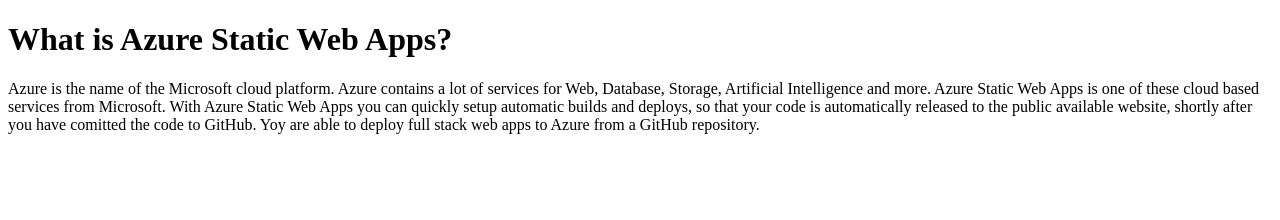
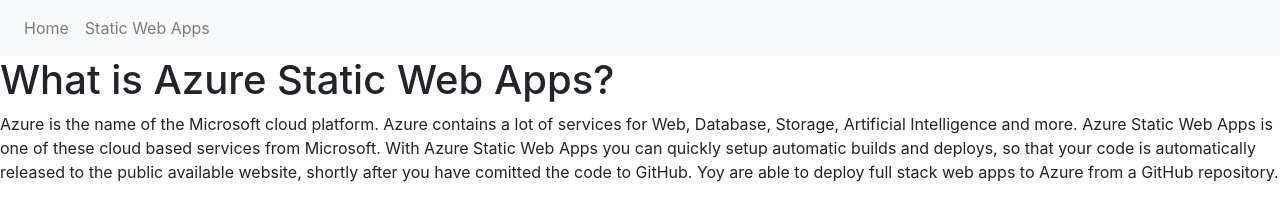
Before and after one commit to Empeno/EmpenosSmartlearningStaticWebApp, a plain HTML site: page What-is-azure-static-web-apps.html in a window 1280 px wide. Drawn offline with nearby package versions, Linux system fonts and the light colour scheme.

Commit message:
cool stuff

```diff
--- a/Models/What-is-azure-static-web-apps.html
+++ b/What-is-azure-static-web-apps.html
@@ -4,13 +4,17 @@
     <meta charset="UTF-8">
     <meta name="viewport" content="width=device-width, initial-scale=1.0">
     <title>Document</title>
+    <link rel="stylesheet" href="https://maxcdn.bootstrapcdn.com/bootstrap/4.0.0/css/bootstrap.min.css" integrity="sha384-Gn5384xqQ1aoWXA+058RXPxPg6fy4IWvTNh0E263XmFcJlSAwiGgFAW/dAiS6JXm" crossorigin="anonymous">
+    <script src="js/navigation.js" async></script>
 </head>
 <body>
+    <nav id="mainNavigation"></nav>
     <h1>What is Azure Static Web Apps?</h1>
     <p>
         Azure is the name of the Microsoft cloud platform. Azure contains a lot of services for Web, Database, Storage, Artificial Intelligence and more.
         Azure Static Web Apps is one of these cloud based services from Microsoft.
         With Azure Static Web Apps you can quickly setup automatic builds and deploys, so that your code is automatically released to the public available website, shortly after you have comitted the code to GitHub.
         Yoy are able to deploy full stack web apps to Azure from a GitHub repository.</p>
+
 </body>
 </html>
--- /dev/null
+++ b/js/navigation.js
@@ -0,0 +1,43 @@
+{/* <nav class="navbar navbar-expand-lg navbar-light bg-light">
+  <a class="navbar-brand" href="#">Navbar</a>
+  <button class="navbar-toggler" type="button" data-toggle="collapse" data-target="#navbarNavAltMarkup" aria-controls="navbarNavAltMarkup" aria-expanded="false" aria-label="Toggle navigation">
+    <span class="navbar-toggler-icon"></span>
+  </button>
+  <div class="collapse navbar-collapse" id="navbarNavAltMarkup">
+    <div class="navbar-nav">
+      <a class="nav-link active" href="#">Home <span class="sr-only">(current)</span></a>
+      <a class="nav-link" href="#">Features</a>
+      <a class="nav-link" href="#">Pricing</a>
+      <a class="nav-link disabled" href="#" tabindex="-1" aria-disabled="true">Disabled</a>
+    </div>
+  </div>
+</nav> */}
+
+
+var navElement = document.getElementById("mainNavigation");
+navElement.classList.add('navbar', 'navbar-expand-lg', 'navbar-light', 'bg-light');
+
+var divNavBar = document.createElement("div");
+divNavBar.classList.add('collapse', 'navbar-collapse');
+navElement.appendChild(divNavBar);
+
+var divNavbarNav = document.createElement('div');
+divNavbarNav.classList.add('navbar-nav');
+divNavBar.appendChild(divNavbarNav);
+
+
+var linkHome = document.createElement('a');
+linkHome.classList.add('nav-link')
+var linkText = document.createTextNode("Home");
+linkHome.appendChild(linkText);
+linkHome.title = "Home";
+linkHome.href = "/";
+divNavbarNav.appendChild(linkHome);
+
+var linkStatic = document.createElement('a');
+linkStatic.classList.add('nav-link')
+var linkText2 = document.createTextNode("Static Web Apps");
+linkStatic.appendChild(linkText2);
+linkStatic.title = "Static";
+linkStatic.href = "what-is-azure-static-web-apps";
+divNavbarNav.appendChild(linkStatic);
```
Also changed, not shown: index.html (+6 -2 lines).
